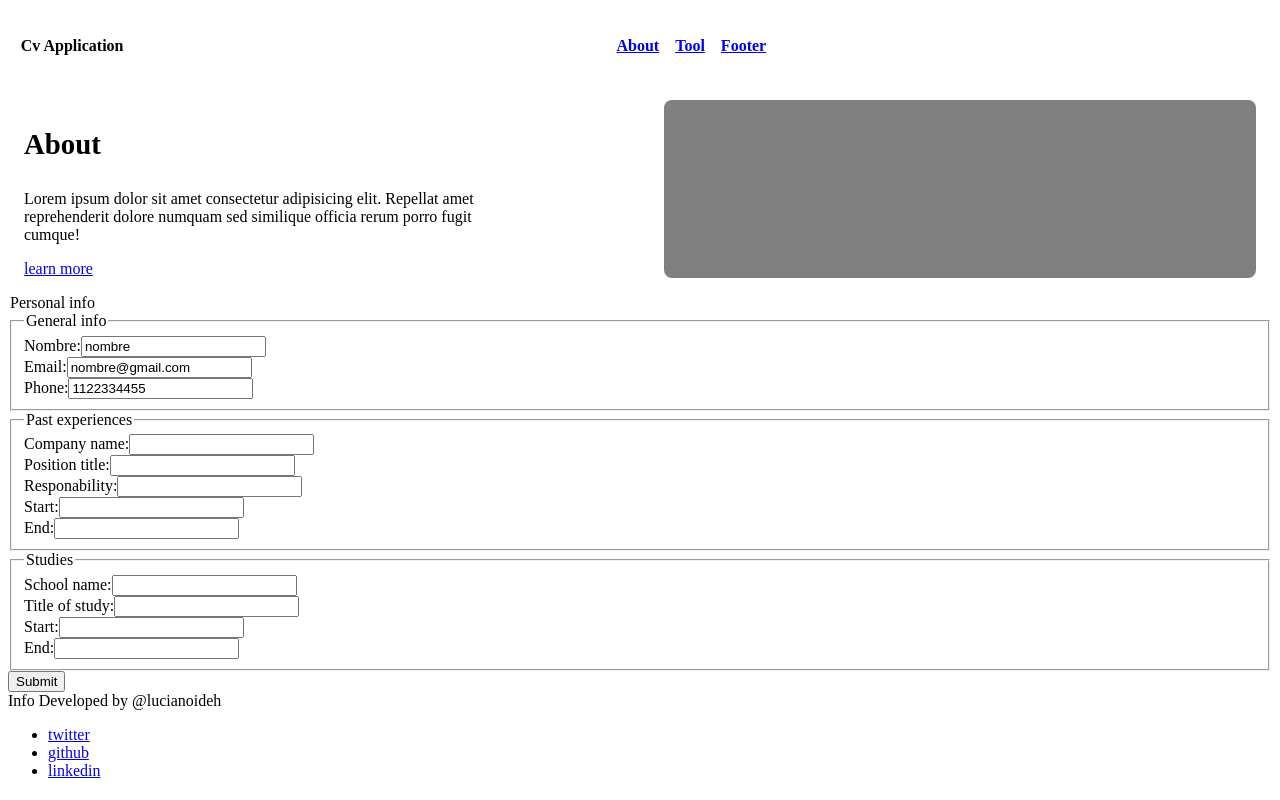
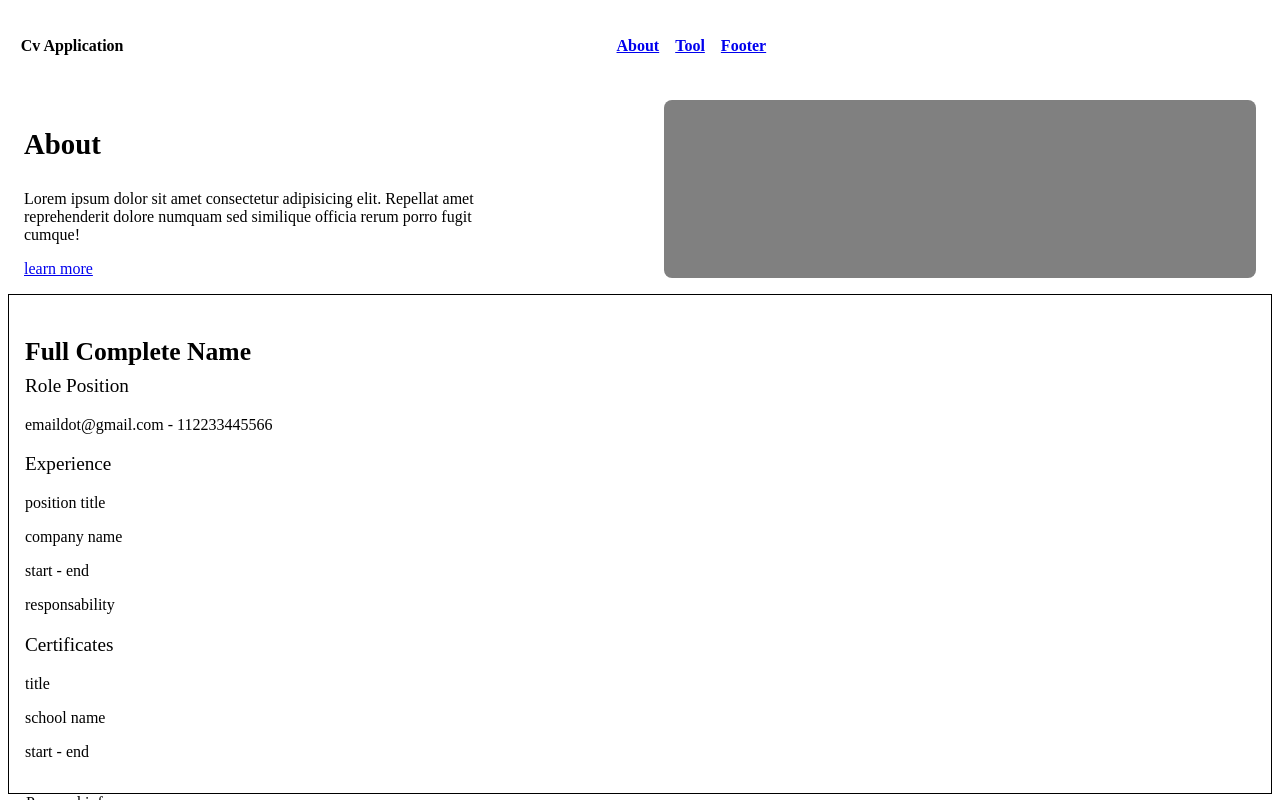
Before and after one commit to lucianoideh1/cv-application, a React (Vite) app: page / in a window 1280 px wide. Shown: the top 800 px of the page. Built offline with nearby package versions, Linux system fonts and the light colour scheme; the HTML template or start-up script is replaced by a standard one.

Commit message:
add result 2 as a placeholder for results

```diff
--- a/src/App.jsx
+++ b/src/App.jsx
@@ -2,6 +2,7 @@ import About from "./components/About"
 import Footer from "./components/Footer"
 import Header from "./components/Header"
 import Result from "./components/Result"
+import Results2 from "./components/Results2"
 import { useState } from "react"
 function App() {
 
@@ -47,12 +48,14 @@ function App() {
     <Header></Header>
     <div className="container">
     <About></About>
+    <Results2></Results2>
     <main>
           <form onSubmit={e => {e.preventDefault();console.log(e)}}>
+            <fieldset>
           <legend>Personal info</legend>
-            <fieldset>
               <legend>General info</legend>
               <label>Nombre:
+                <br />
                 <input type="text"
                 name="name"
                 value={objeto.name}
@@ -60,6 +63,7 @@ function App() {
               </label>
             <br />
               <label>Email:
+              <br />
                 <input type="email"
                 name="email"
                 value={objeto.email}
@@ -67,6 +71,7 @@ function App() {
               </label>
             <br />
               <label>Phone:
+              <br />
                 <input type="number"
                 name="phone"
                 value={objeto.phone}
@@ -78,22 +83,27 @@ function App() {
           <fieldset>
             <legend>Past experiences</legend>
             <label>Company name:
+            <br />
               <input type="text" />
             </label>
             <br />
             <label>Position title:
+            <br />
               <input type="text" />
             </label>
             <br />
             <label>Responability:
+            <br />
               <input type="text" />
             </label>
             <br />
             <label>Start:
+            <br />
               <input type="text" />
             </label>
             <br />
             <label>End:
+            <br />
               <input type="text" />
             </label>
           </fieldset>
@@ -101,18 +111,22 @@ function App() {
           <fieldset>
             <legend>Studies</legend>
             <label>School name:
+            <br />
               <input type="text" />
             </label>
             <br />
             <label>Title of study:
+            <br />
               <input type="text" />
             </label>
             <br />
             <label>Start:
+            <br />
               <input type="text" />
             </label>
             <br />
             <label>End:
+            <br />
               <input type="text" />
             </label>
           </fieldset>
--- /dev/null
+++ b/src/components/Results2.jsx
@@ -0,0 +1,29 @@
+import "../styles/results2.css"
+
+const Results2 = () => {
+  return (
+    <div className="results-2">
+        <div className="general-info">
+            <p className="full-name">Full Complete Name</p>
+            <p className="position">Role Position</p>
+        <p className="contact-info">emaildot@gmail.com - 112233445566</p>
+
+        </div>
+        <div className="work-experience">
+            <p className="section-title">Experience</p>
+            <p>position title</p>
+            <p>company name</p>
+            <p>start - end</p>
+            <p>responsability</p>
+        </div>
+        <div className="studies">
+            <p className="section-title">Certificates</p>
+            <p>title</p>
+            <p>school name</p>
+            <p>start - end</p>
+        </div>
+    </div>
+  )
+}
+
+export default Results2
--- a/src/styles/index.css
+++ b/src/styles/index.css
@@ -43,4 +43,8 @@ main {
   border: 1px solid black;
   margin: 0 auto;
   padding: 2rem;
+  font-size: 1.1rem;
 }
+fieldset * {
+  padding: .3rem;
+}
--- /dev/null
+++ b/src/styles/results2.css
@@ -0,0 +1,19 @@
+.results-2{
+    border: 1px solid black;
+    padding: 1rem;
+}
+.full-name{
+    font-size: 1.6rem;
+    font-weight: 700;
+    margin-bottom: .5rem;
+}
+.position{
+    font-size: 1.2rem;
+    font-weight: 500;
+    margin-top: .5rem;
+
+}
+.section-title{
+    font-size: 1.2rem;
+    font-weight: 500;
+}
```
